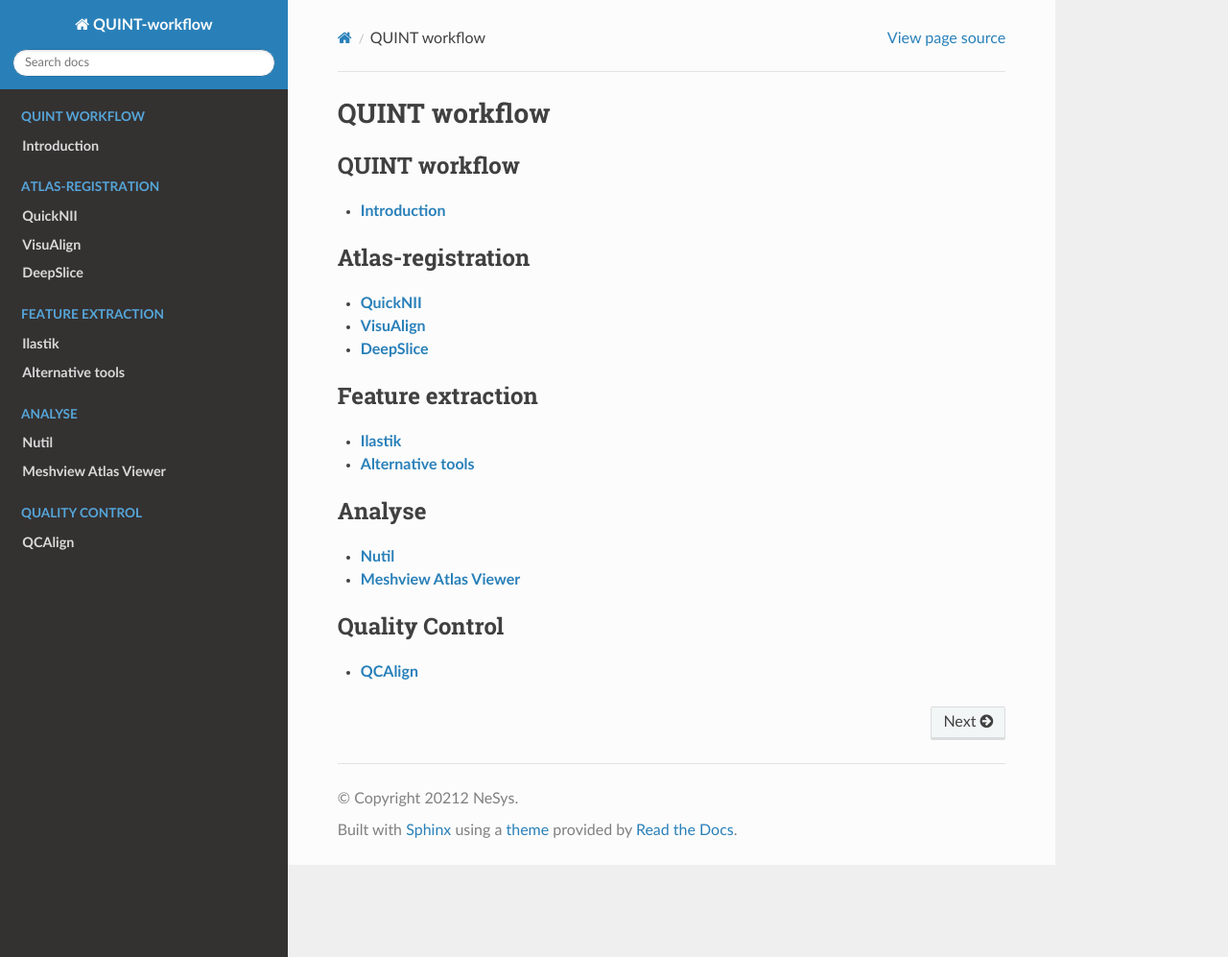
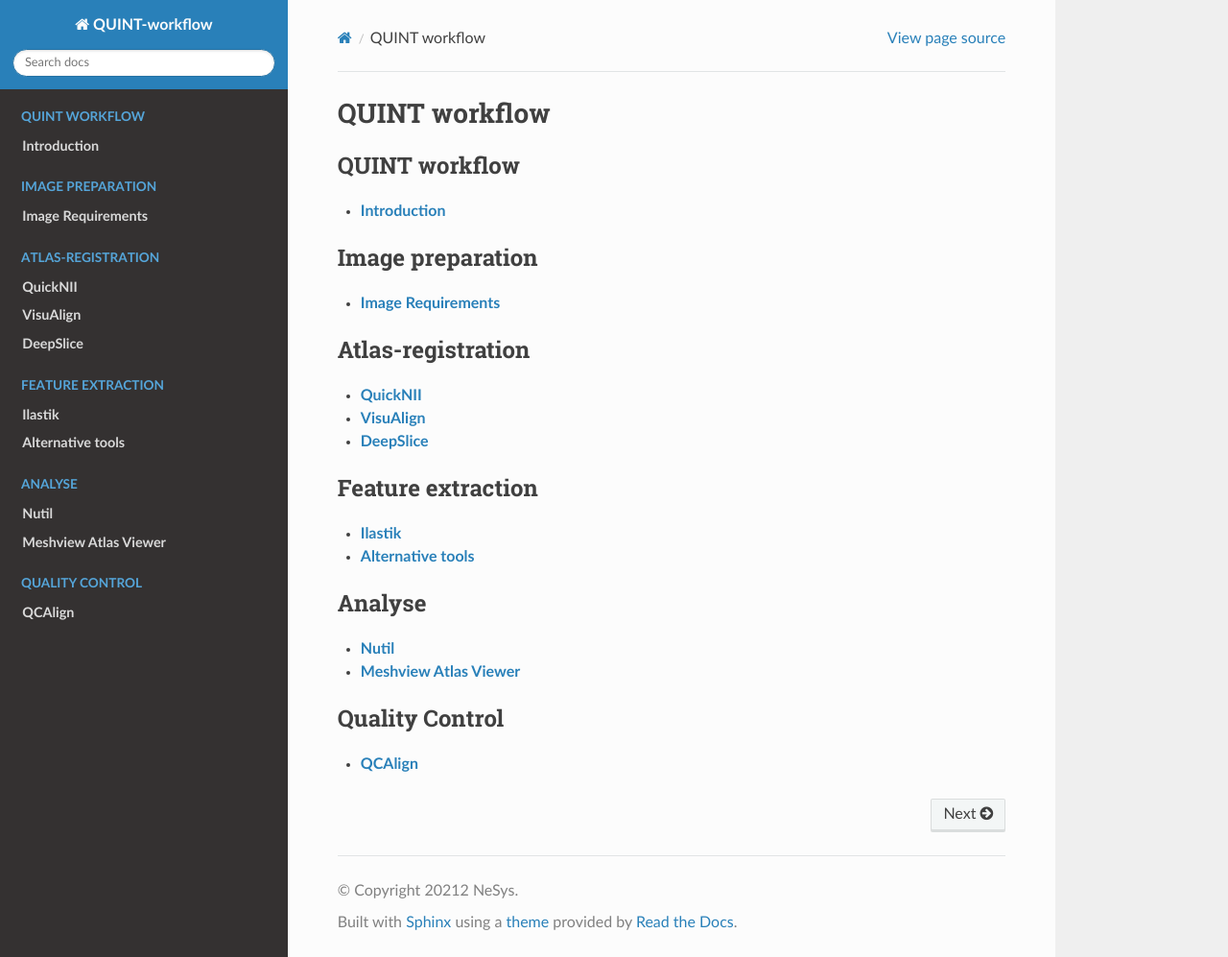
Before and after one commit to Neural-Systems-at-UIO/QUINT_workflow, a Sphinx documentation site: the page built from docs/index.rst, in a window 1280 px wide and 997 px high. Shown: the whole window at 96% size. Built offline with Sphinx 7.4.7 and the Read the Docs theme 2.0.0, drawn with Linux system fonts in a browser that asks for light colours; pages that are not in the unit, such as notebooks, are missing from menus.

Commit message:
Update index.rst

```diff
--- a/docs/index.rst
+++ b/docs/index.rst
@@ -7,6 +7,12 @@
 
    QUINTintro
    Technical
+
+.. toctree::
+   :caption: Image preparation
+   :maxdepth: 3
+
+   Requirements
 
 .. toctree::
    :caption: Atlas-registration
```
